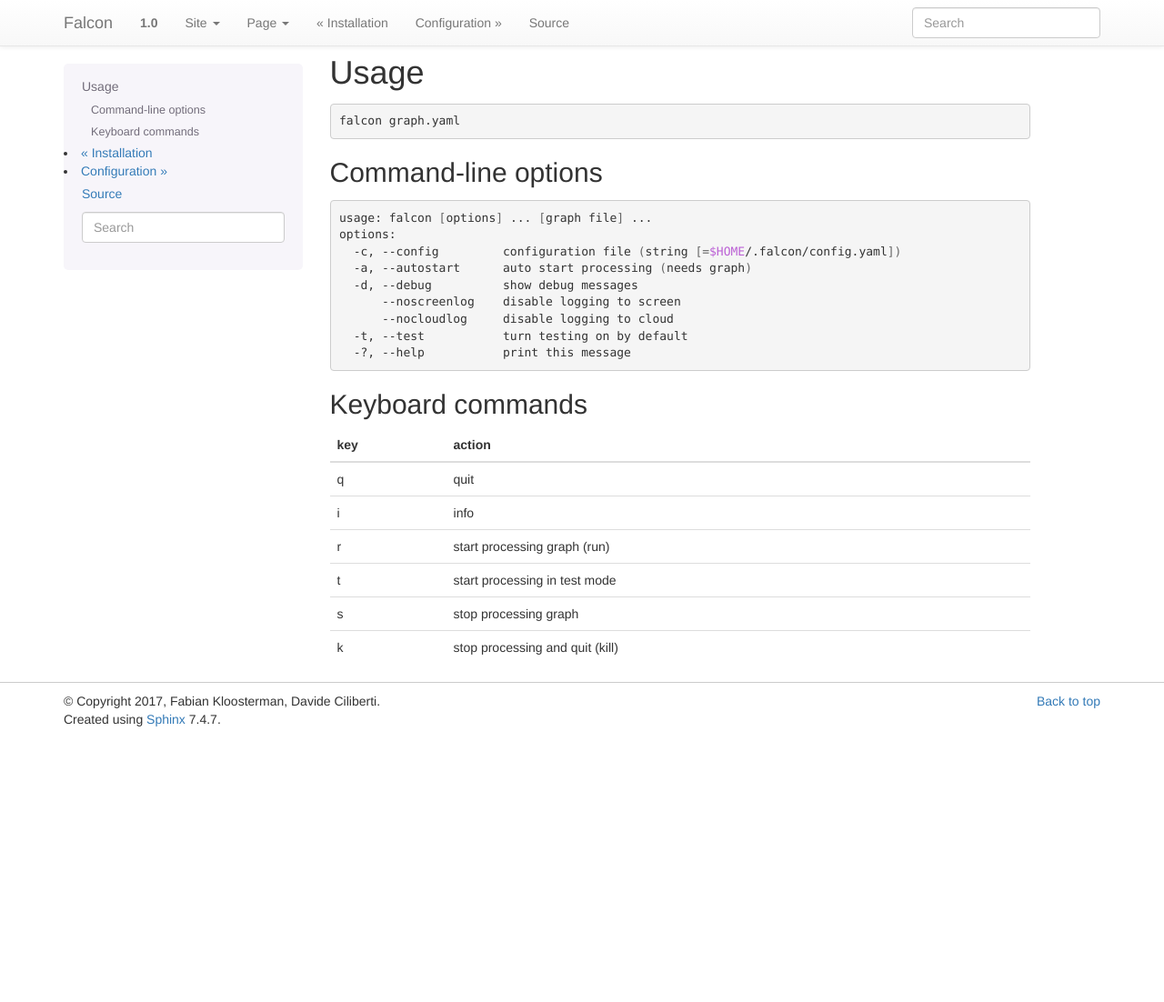
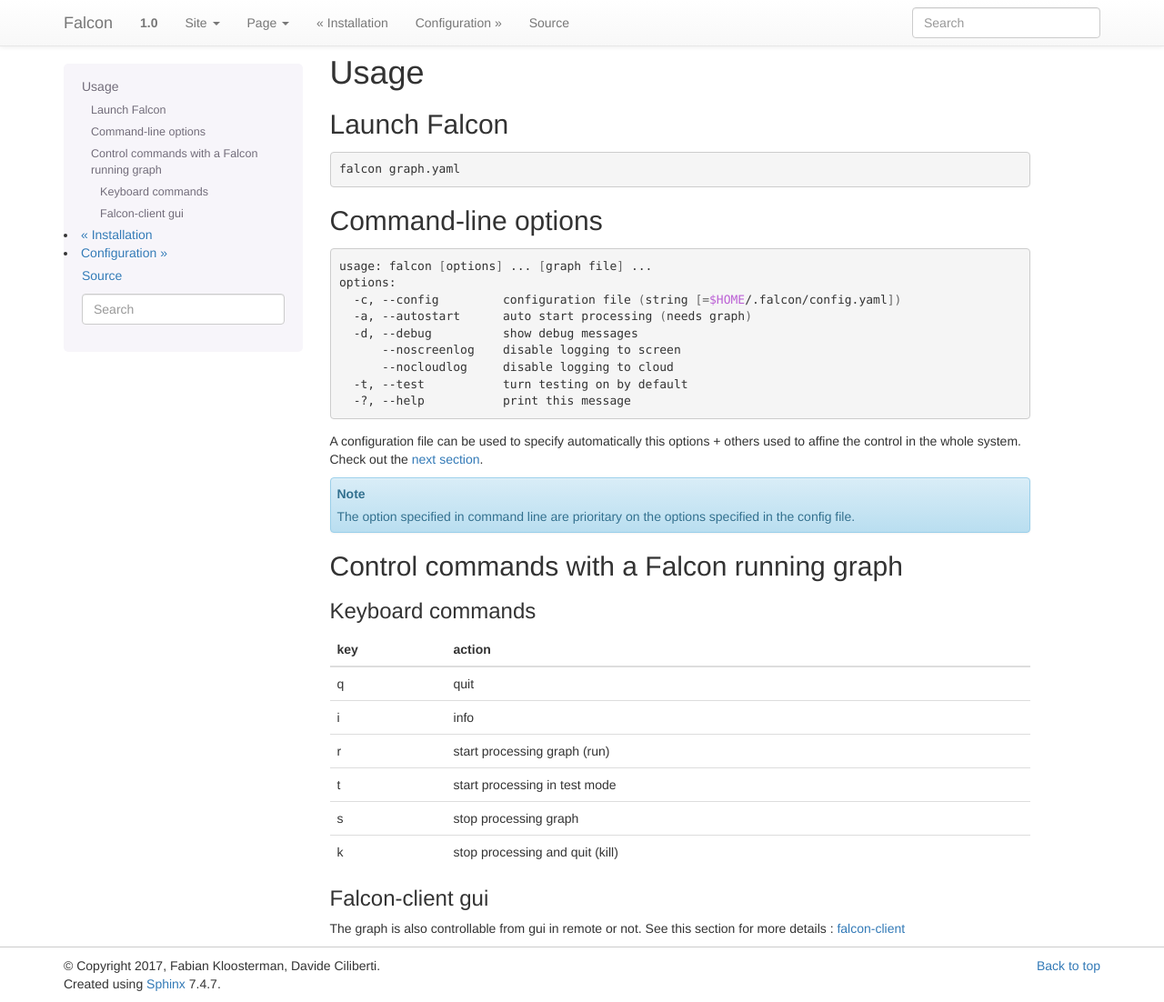
Before and after one commit to benfgit/falcon-core-linux, a Sphinx documentation site: the page built from docs/manual/usage.rst, in a window 1280 px wide and 1102 px high. Shown: the whole window at 91% size. Built offline with Sphinx 7.4.7, drawn with Linux system fonts in a browser that asks for light colours; pages that are not in the unit, such as notebooks, are missing from menus.

Commit message:
update manual doc

```diff
--- a/docs/index.rst
+++ b/docs/index.rst
@@ -120,7 +120,6 @@ Falcon internals
    :maxdepth: 1
    :glob:
 
-   internals/build_system
    internals/logging_system
    internals/command_system
    internals/config_system
--- a/docs/manual/usage.rst
+++ b/docs/manual/usage.rst
@@ -1,5 +1,8 @@
 Usage
 =====
+
+Launch Falcon
+-------------
 
 .. code-block:: bash
 
@@ -20,9 +23,16 @@ Command-line options
      -t, --test           turn testing on by default
      -?, --help           print this message
 
+A configuration file can be used to specify automatically this options + others used to affine the control in the whole system.
+Check out the `next section <configuration.rst>`_.
+
+.. note:: The option specified in command line are prioritary on the options specified in the config file.
+
+Control commands with a Falcon running graph
+--------------------------------------------
 
 Keyboard commands
------------------
+.................
 
 === ===============================
 key action
@@ -34,3 +44,8 @@ t   start processing in test mode
 s   stop processing graph
 k   stop processing and quit (kill)
 === ===============================
+
+Falcon-client gui
+.................
+
+The graph is also controllable from gui in remote or not. See this section for more details : `falcon-client <../ui/generic_control.rst>`_
--- a/docs/ui/generic_control.rst
+++ b/docs/ui/generic_control.rst
@@ -4,7 +4,7 @@ Generic control app
 Installation
 ************
 
-You can also open the falcon-client ui :
+The falcon-client ui is used to remote control of the falcon system.
 
 Clone the python repository :
 
@@ -21,7 +21,7 @@ Install in your python path :
     pip install -e . --no-deps
 
 
-Launch the ui :
+The ui can be launched when the falcon program is already running.
 
 .. code-block:: console
 
```
Also changed, not shown: docs/internals/build_system.rst (+11 -10 lines), docs/manual/configuration.rst (+12 -5 lines), docs/manual/installation.rst (+63 -12 lines).
